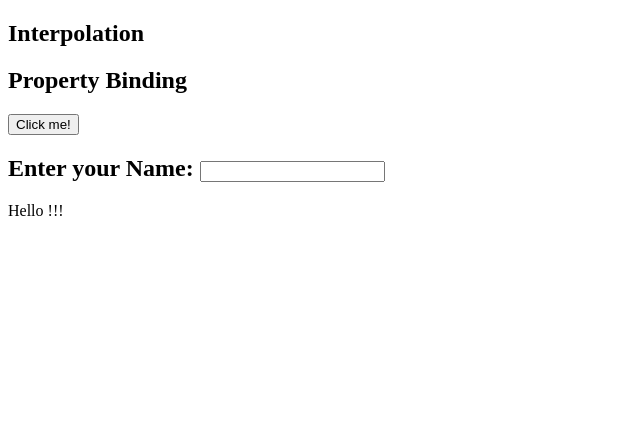
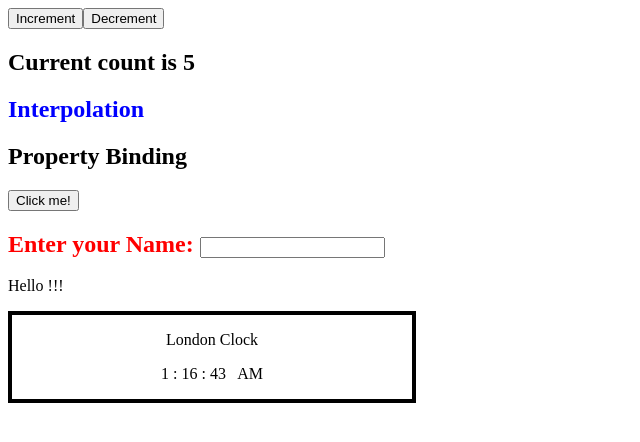
Before and after one commit to whoisryan11/my-first-angular-project, an Angular app: page / in a window 1280 px wide. Shown: the top 442 px of the page, without its empty margins (0-640 px from the left). Built offline with nearby package versions, Linux system fonts and the light colour scheme.

Commit message:
Implemented London Clock

```diff
--- a/src/app/app.component.html
+++ b/src/app/app.component.html
@@ -1,2 +1,3 @@
-<app-new-component>
-</app-new-component>
+<button (click) = "increment()">Increment</button>
+<button (click) = "decrement()">Decrement</button>
+<app-new-component [count]=Counter></app-new-component>
--- a/src/app/app.component.ts
+++ b/src/app/app.component.ts
@@ -7,4 +7,13 @@ import { Component } from '@angular/core';
 })
 export class AppComponent {
   title = 'my-first-project';
-}
+  Counter = 5;
+
+  increment() {
+    this.Counter++;
+  }
+
+  decrement() {
+    this.Counter--;
+  }
+ }
--- a/src/app/app.module.ts
+++ b/src/app/app.module.ts
@@ -3,11 +3,13 @@ import { NgModule } from '@angular/core';
 import { FormsModule } from '@angular/forms';
 import { AppComponent } from './app.component';
 import { NewComponentComponent } from './new-component/new-component.component';
+import { HighlightDirective } from './highlight.directive';
 
 @NgModule({
   declarations: [
     AppComponent,
-    NewComponentComponent
+    NewComponentComponent,
+    HighlightDirective
   ],
   imports: [
     BrowserModule,
--- /dev/null
+++ b/src/app/highlight.directive.ts
@@ -0,0 +1,14 @@
+import { rendererTypeName } from '@angular/compiler';
+import { Directive, ElementRef, Renderer2 } from '@angular/core';
+
+@Directive({
+  selector: '[appHighlight]'
+})
+export class HighlightDirective {
+
+  constructor(el: ElementRef, renderer: Renderer2)
+  {
+    renderer.setStyle(el.nativeElement, 'color', 'blue')
+  }
+
+}
--- a/src/app/new-component/new-component.component.html
+++ b/src/app/new-component/new-component.component.html
@@ -1,5 +1,28 @@
-<h2>{{bind1}}</h2>
+<h2>Current count is {{ count }}</h2>
+<h2 appHighlight>{{bind1}}</h2>
 <h2 [innerText] = "bind2"></h2>
 <p><button (click) = "onClick()">{{button}}</button></p>
-<h2>Enter your Name: <input type = 'text' [(ngModel)] = 'name' /></h2>
+<h2 *ngIf = "clicked">Button Clicked</h2>
+<h2 [ngStyle] = "{'color':'red' }">Enter your Name: <input type = 'text' [(ngModel)] = 'name' /></h2>
 <p>Hello {{name}}!!!</p>
+
+
+
+<div [ngStyle] = "{'border': 'solid black 4px', 'max-width' : '400px'}">
+    <p [ngStyle] = "{'text-align' : 'center'}">London Clock</p>
+    <p [ngStyle] = "{'text-align' : 'center'}">
+        <span (click) = "timePause()" *ngIf="play">{{hour}} : </span>
+        <span *ngIf="!play"><input style="width: 30px;" max="12" min="0" type='number' [(ngModel)] = 'hour' (keyup.enter)="timePause()" /> : </span>
+        <span (click) = "timePause()" *ngIf="play">{{mins}} : </span>
+        <span *ngIf="!play"><input style="width: 30px;" max="59" min="0" type='number' [(ngModel)] = 'mins' (keyup.enter)="timePause()" /> : </span>
+        <span (click) = "timePause()" *ngIf="play">{{sec}}</span>
+        <span *ngIf="!play"><input style="width: 30px;" max="59" min="0" type='number' [(ngModel)] = 'sec' (keyup.enter)="timePause()" /> : </span>
+        &nbsp;
+        <span (click) = "timePause()" *ngIf="play">{{apm}}</span>
+        <span *ngIf="!play"><input style="width: 40px;" list="A_PM" [(ngModel)] = 'apm' (keyup.enter)="timePause()"/> </span>
+        <datalist id="A_PM">
+            <option value="AM"></option>
+            <option value="PM"></option>
+        </datalist>
+    </p>
+</div>
--- a/src/app/new-component/new-component.component.ts
+++ b/src/app/new-component/new-component.component.ts
@@ -1,30 +1,70 @@
-import { Component, OnInit } from '@angular/core';
+import { Component, Directive, ElementRef, Input, OnInit, Renderer2 } from '@angular/core';
 
 @Component({
   selector: 'app-new-component',
+  inputs: ['count'],
   templateUrl: './new-component.component.html',
   styleUrls: ['./new-component.component.css']
 })
+
 export class NewComponentComponent implements OnInit {
 
+  @Input() count: number;
+  bind1 : string = 'Interpolation';
+  bind2 : string = 'Property Binding';
+  bind3 : string = 'Event Binding';
+  name : string = '';
+  button : string = 'Click me!';
+  clicked : boolean = false;
+
+  time = new Date();
+  hour : number;
+  mins : number;
+  sec : number;
+  apm :string;
+  play = true;
+  timer;
   constructor() { }
-  bind1 : string;
-  bind2 : string;
-  bind3 : string;
-  name : string = '';
-  button : string;
+
+
   ngOnInit(): void {
-    this.bind1 = 'Interpolation';
-    this.bind2 = 'Property Binding';
-    this.bind3 = 'Event Binding';
-    this.button = 'Click me!';
+    this.hour = ((this.time.getUTCHours() > 12) ? (this.time.getUTCHours() - 12) : this.time.getUTCHours());
+    this.mins = this.time.getUTCMinutes();
+    this.sec = this.time.getUTCSeconds();
+    this.apm = ((this.time.getUTCHours() > 12) ? "PM" : "AM");
+    this.timer = setInterval(() => {
+      if (this.play) {
+        this.time = new Date();
+        this.sec += 1;
+        if(this.sec >= 60) {
+          this.sec = 0;
+          this.mins +=1;
+        }
+        if(this.mins >=  60){
+          this.mins = 0;
+          this.hour += 1;
+        }
+        if(this.hour >= 12){
+          this.hour = 0;
+          this.apm = ((this.apm == "AM") ? "PM" : "AM");
+        }
+      }
+
+    }, 1000);
+
   }
 
   onClick() {
+    this.clicked = !this.clicked;
     if(this.button == 'Click me!')
       this.button = this.bind3;
     else
       this.button = 'Click me!';
   }
 
+  timePause() {
+    this.play = !this.play;
+  }
+
+
 }
```
Also changed, not shown: 2 other files (tests, documents, lock files or other folders).
